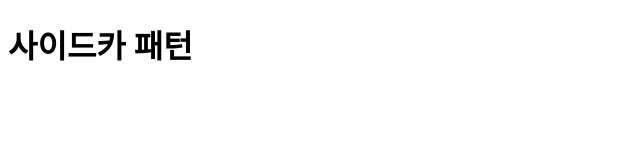
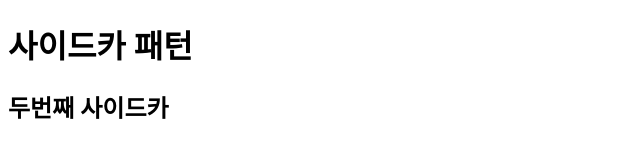
Before and after one commit to choihaemin/web-contents, a plain HTML site: page index.html in a window 1280 px wide. Shown: the whole page, without its empty margins (0-640 px from the left). Drawn offline with Linux system fonts and the light colour scheme.

Commit message:
Update index.html

```diff
--- a/index.html
+++ b/index.html
@@ -5,5 +5,6 @@
   </head>
   <body>
     <h1>사이드카 패턴</h1>
+    <h2>두번째 사이드카</h2>
   </body>
 </html>
```
